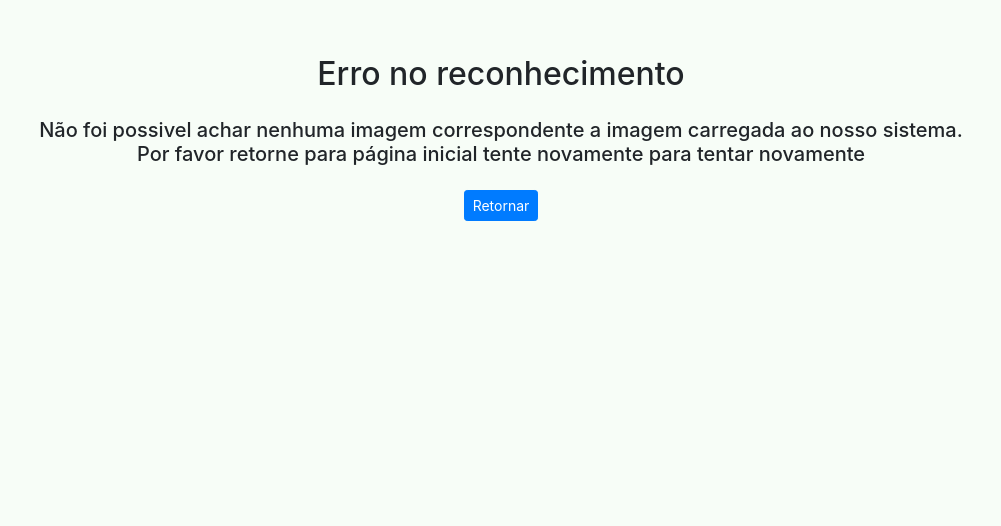
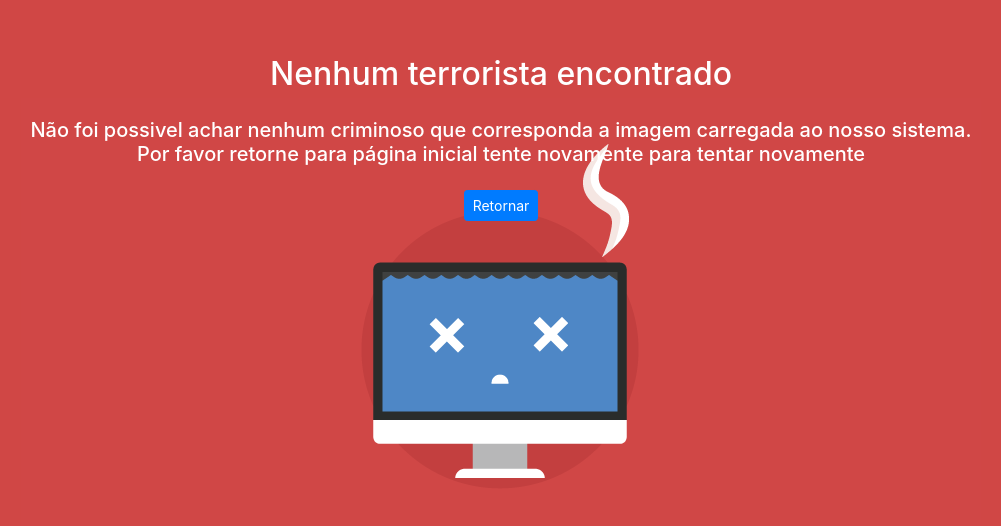
Before and after one commit to Marques0x01/Face_Recognition, a Vue app in the folder frontend/: page /error in a window 1280 px wide. Shown: the part 262-788 px from the top of the page, without its empty margins (139-1140 px from the left). Built offline with nearby package versions, Linux system fonts and the light colour scheme.

Commit message:
Adding some style to the error page

```diff
--- a/frontend/src/components/Register.vue
+++ b/frontend/src/components/Register.vue
@@ -56,7 +56,7 @@ export default {
       if (this.file.name === "" || this.file.name === undefined || this.file.name === null) {
         return "Selecione o arquivo";
       }
-      return this.file.name.substring(15,0) + "..."
+      return this.file.name.substring(17,0)
     },
     fieldValidation(){
       return Object.entries(this.file).length == 0 || this.name === "" || this.name === undefined || this.name === null;
--- a/frontend/src/components/Search.vue
+++ b/frontend/src/components/Search.vue
@@ -5,11 +5,11 @@
     <div class="input-group mb-3">
       <div class="custom-file">
         <input type="file" class="custom-file-input" id="input-fle" @change="onLoadFile($event)" />
-        <label class="custom-file-label text-dark-gray" for="input-fle">{{fileName}}</label>
+        <label class="custom-file-label text-dark-gray" for="input-fle">{{fileName ? fileName : "Selectiona um Arquivo"}}</label>
       </div>
     </div>
     <div class="d-flex justify-content-end">
-      <button class="btn btn-success btn-sm" @click="onSearchFile()" :disabled="Object.entries(file).length === 0">Pesquisar</button>
+      <button class="btn btn-success btn-sm" @click="onSearchFile()" :disabled="!fileName">Pesquisar</button>
     </div>
   </div>
 </template>
@@ -30,13 +30,12 @@ export default {
     },
     onSearchFile(){
       this.$store.dispatch("searchImage", this.file);
-      console.log("teste");
     }
   },
   computed: {
     fileName() {
       if(this.name === "" || this.name === undefined || this.name === null){
-        return "Selecione o arquivo"
+        return null
       }
       return this.name
     }
--- a/frontend/src/mixins/mixin.js
+++ /dev/null
@@ -1,3 +0,0 @@
-export default fieldValidation = {
-
-}
--- a/frontend/src/views/Error.vue
+++ b/frontend/src/views/Error.vue
@@ -1,10 +1,10 @@
 <template>
   <div class="search-error d-flex">
     <div class="container text-center my-auto">
-      <h2 class="mb-4">Erro no reconhecimento</h2>
+      <h2 class="mb-4">Nenhum terrorista encontrado</h2>
       <h5 class="mb-4">
         <p>
-          Não foi possivel achar nenhuma imagem correspondente a imagem carregada ao nosso sistema.
+          Não foi possivel achar nenhum criminoso que corresponda a imagem carregada ao nosso sistema.
           <br />Por favor retorne para página inicial tente novamente para tentar novamente
         </p>
       </h5>
@@ -19,6 +19,9 @@ export default {
 </script>
 <style lang="scss">
 .search-error {
+  background: url("../assets/app/error.png") no-repeat bottom fixed;
+  background-color: #d04745;
+  color: #ffffff;
   height: 100vh;
 }
 </style>
```
Also changed, not shown: frontend/src/assets/app/error.png (added).
